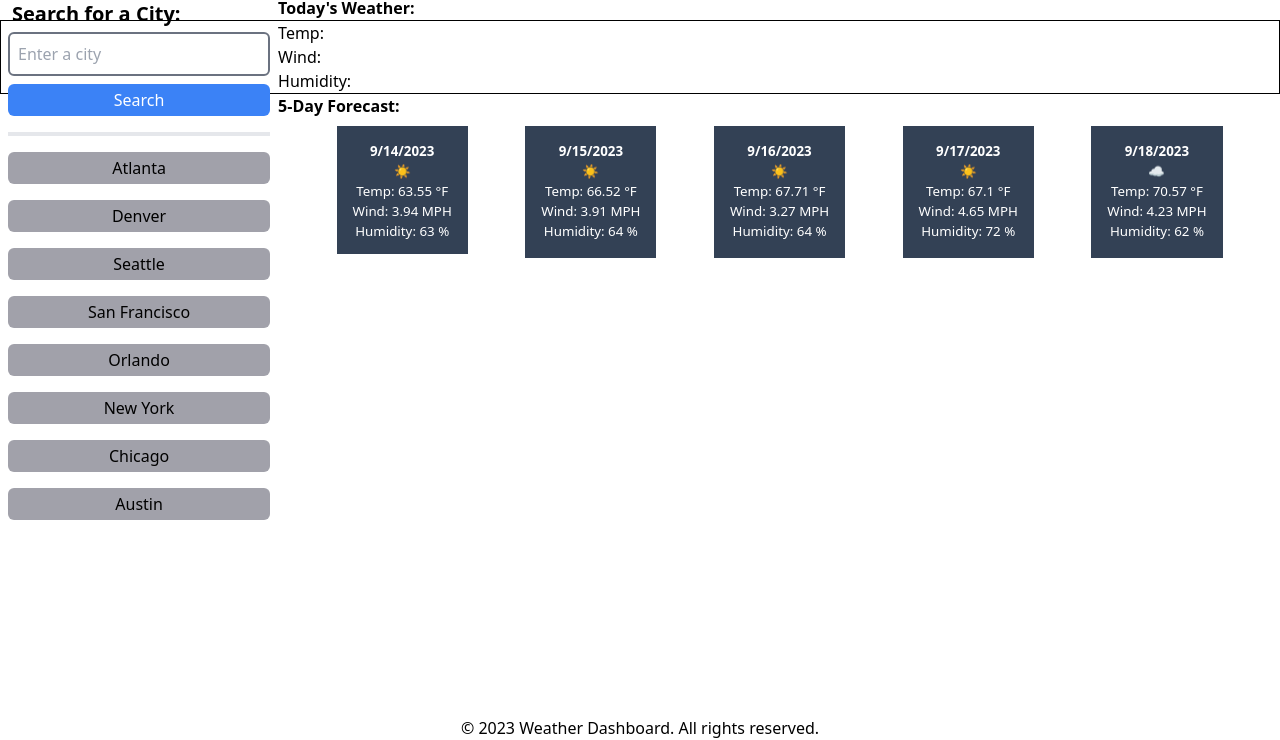
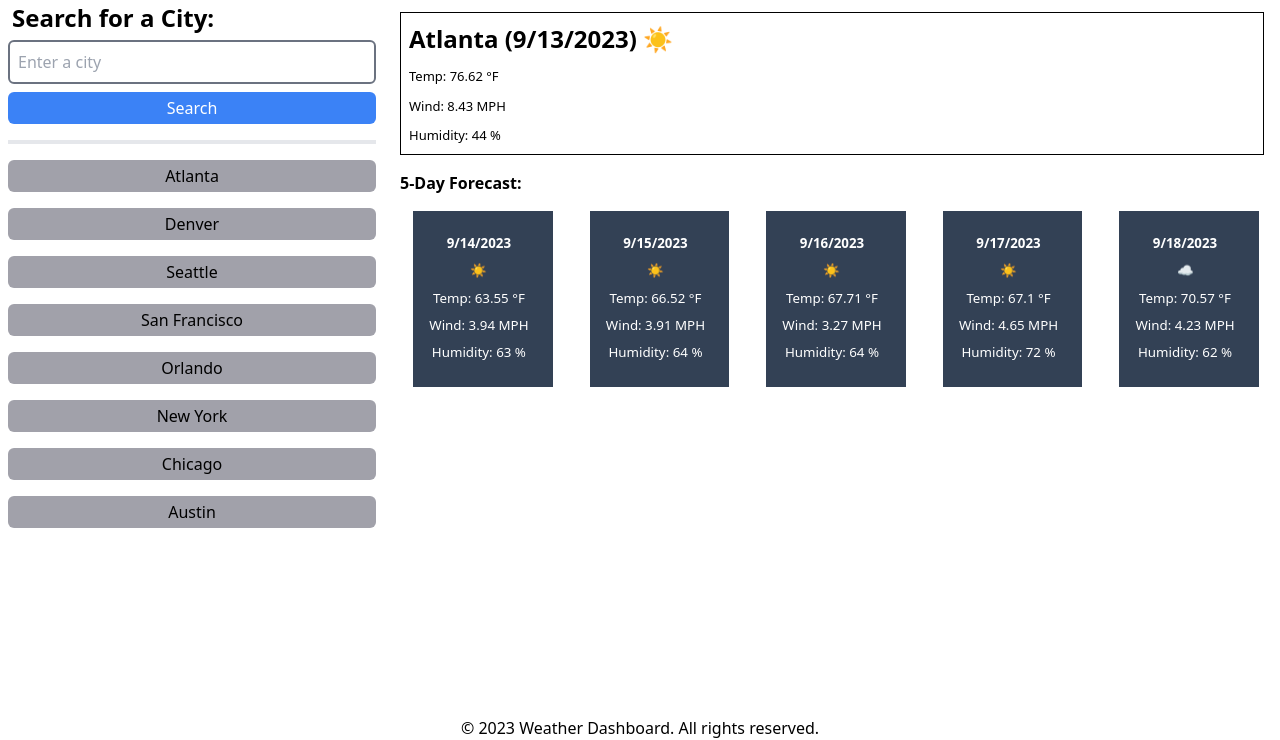
Before and after one commit to bycait27/weather-dashboard, a plain HTML site: page index.html in a window 1280 px wide. Shown: the part 60-800 px from the top of the page. Drawn offline with nearby package versions, Linux system fonts and the light colour scheme; no server answers.

Commit message:
Finished basic styling of website

```diff
--- a/assets/css/style.css
+++ b/assets/css/style.css
@@ -7,7 +7,8 @@ body {
 }
 
 .header h1 {
-    background-color: #1e3a8a;
+    background: rgb(37,99,235);
+    background: linear-gradient(90deg, rgba(37,99,235,1) 7%, rgba(30,58,138,1) 64%);
     font-weight: bolder;
     color: white;
     text-align: center;
@@ -16,6 +17,11 @@ body {
 
 .left-side {
     float: left;
+    width: 30%
+}
+
+.left-side h2 {
+    font-size: x-large;
 }
 
 h2 {
@@ -80,11 +86,16 @@ li {
     padding-bottom: 0.25rem;
 }
 
-/* .right-side-top, .right-side-bottom {
+.right-side-top, .right-side-bottom {
     float: right;
+    width: 70%;
 }
 
-.right-side-bottom {
+.left-side, .right-side-top, .right-side-bottom {
+    display: block;
+}
+
+/* .right-side-bottom {
     display: flex;
     justify-content: space-evenly;
     flex-direction: row;
@@ -129,12 +140,35 @@ p .copyright {
     font-weight: 700;
 }
 
+.right-side-bottom h2 {
+    margin-left: 1rem;
+}
+
 .forecast {
     display: flex;
     flex-direction: row;
     justify-content: space-evenly;
+    margin-left: 0.5rem;
+}
+
+.forecast .card {
+    height: 11rem;
+    padding-right: 1.5rem;
+    margin: 1rem;
 }
 
 .today-forecast {
     border: 1px solid black;
+    padding: 0.5rem;
+    margin: 1rem
 }
+
+.today-forecast h3 {
+    font-weight: 700;
+    font-size: x-large;
+}
+
+.today-forecast p {
+    font-size: small;
+    padding-top: 10px;
+}
--- a/index.html
+++ b/index.html
@@ -17,7 +17,7 @@
     <main>
         <section id="search-section" class="left-side">
             <!-- Search for a City -->
-            <h2 class="text-xl m-1 indent-2 font-bold">Search for a City:</h2>
+            <h2 class="m-1 indent-2 font-bold">Search for a City:</h2>
             <!-- input box for search -->
             <div class="search-city">
                 <input type="text" id="city-search" placeholder="Enter a city">
@@ -44,13 +44,13 @@
 
         <section id="current-weather-section" class="right-side-top">
             <!-- title -->
-            <h2 class="font-bold">Today's Weather:</h2>
+            <!-- <h2 class="font-bold">Today's Weather:</h2> -->
             <!-- today's weather card container  -->
             <div id="today-forecast" class="today-forecast">
-                <h3 id="city-name" class="city-name"></h3>
-                <p id="today-temp">Temp:</p>
-                <p id="today-wind">Wind:</p>
-                <p id="today-humidity">Humidity:</p>
+                <h3 id="city-name" class="city-name">Atlanta (9/13/2023) ☀️</h3>
+                <p id="today-temp">Temp: 76.62 °F</p>
+                <p id="today-wind">Wind: 8.43 MPH</p>
+                <p id="today-humidity">Humidity: 44 %</p>
             </div>
         </section>
 
@@ -60,7 +60,7 @@
             <!-- 5-day forecast card container -->
             <div id="forecast" class="forecast">
                 <!-- cards for 5-day forecast -->
-                <div id="card" class="card ml-px h-32">
+                <div id="card" class="card">
                     <h3 id="date-one" class="date-one">9/14/2023</h3>
                     <p id="emoji-one">☀️</p>
                     <p id="temp-one">Temp: 63.55 °F</p>
```
